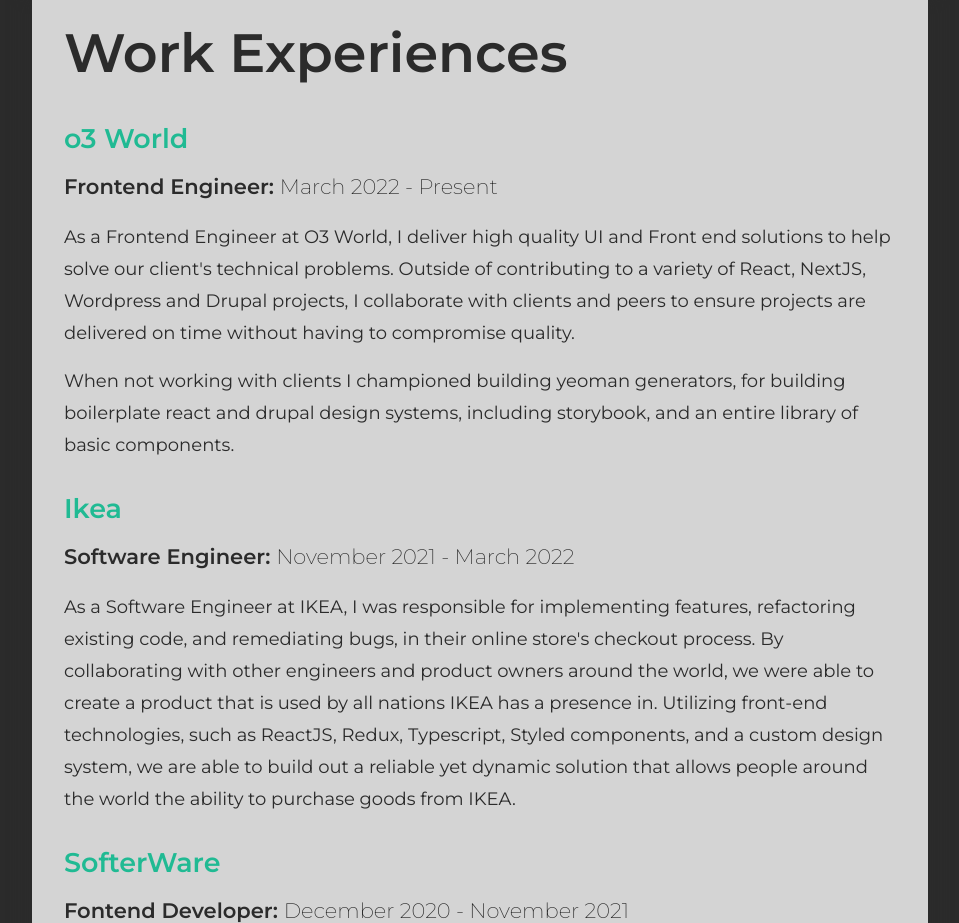
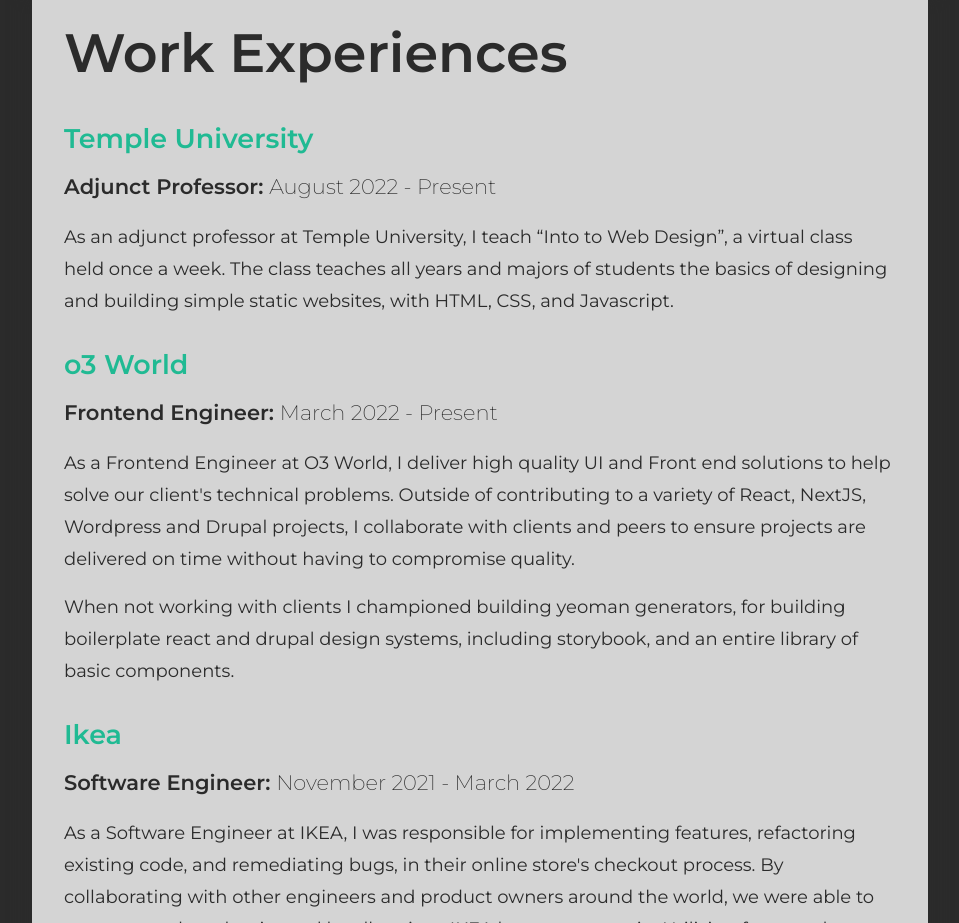
Before and after one commit to mikeHerceg/mikeHerceg.github.io, a plain HTML site: page index.html in a window 1280 px wide. Shown: the part 1007-1930 px from the top of the page, without its empty margins (160-1119 px from the left). Drawn offline with Linux system fonts and the light colour scheme.

Commit message:
updating job experience

```diff
--- a/index.html
+++ b/index.html
@@ -66,6 +66,15 @@
           <h1>Work Experiences</h1>
           <article>
             <header>
+              <h2>Temple University</h2>
+              <h3>Adjunct Professor: <span class="light-text"> August 2022 - Present</span></h3>
+            </header>
+            <div>
+                <p>As an adjunct professor at Temple University, I teach “Into to Web Design”, a virtual class held once a week. The class teaches all years and majors of students the basics of designing and building simple static websites, with HTML, CSS, and Javascript.</p>
+            </div>
+          </article>
+          <article>
+            <header>
               <h2>o3 World</h2>
               <h3>Frontend Engineer: <span class="light-text"> March 2022 - Present</span></h3>
             </header>
```
Also changed, not shown: 1 other file.
